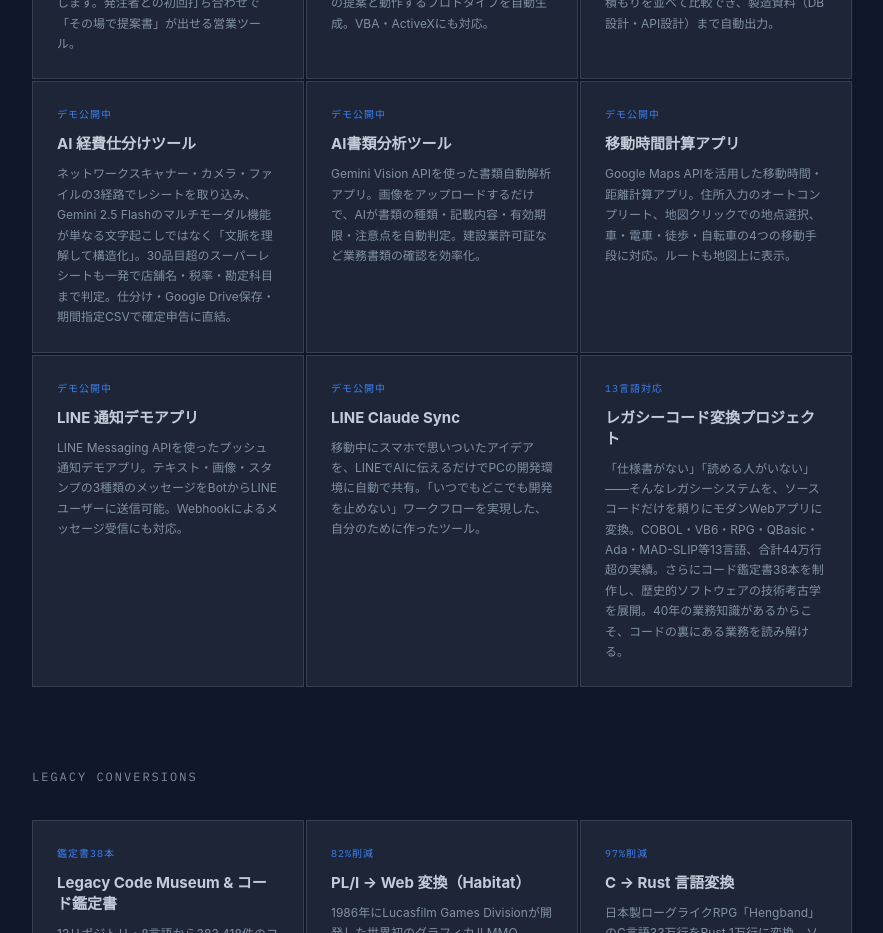
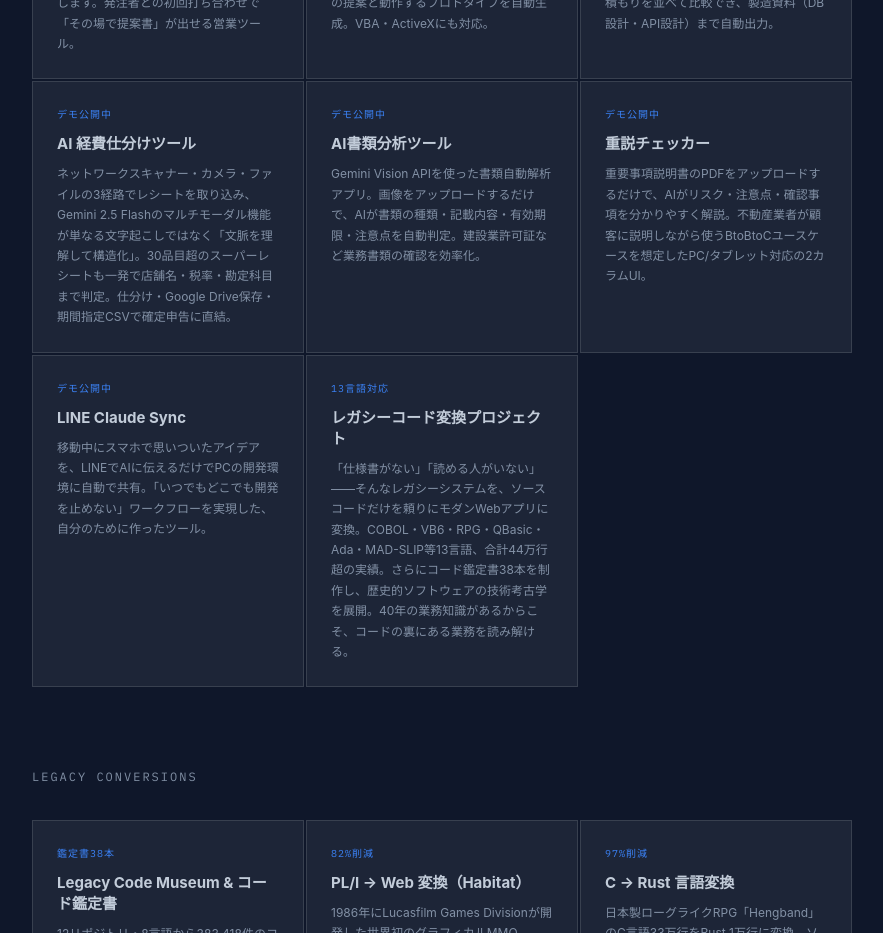
Before and after one commit to keita2399/lp, a Next.js app: page /works in a window 1280 px wide. Shown: the part 860-1793 px from the top of the page, without its empty margins (198-1081 px from the left). Built offline with nearby package versions, Linux system fonts and the light colour scheme.

Commit message:
重説チェッカー追加・移動時間/LINE通知アプリ削除

```diff
--- a/data/projects.ts
+++ b/data/projects.ts
@@ -379,124 +379,61 @@ export const projects: Project[] = [
     },
   },
   {
-    slug: "travel-time-app",
+    slug: "juusetsu-checker",
     category: "demo",
-    title: "移動時間計算アプリ",
+    title: "重説チェッカー",
     badge: "デモ公開中",
-    badgeColor: "#0ea5e9",
-    borderColor: "#0ea5e9",
-    externalUrl: "https://travel-time-app-keita2399s-projects.vercel.app",
-    thumbnail: "/thumbnails/travel-time-app.svg",
+    badgeColor: "#3577A6",
+    borderColor: "#3577A6",
+    externalUrl: "https://doc-reader-pied.vercel.app",
+    thumbnail: "/thumbnails/juusetsu-checker.svg",
     description:
-      "Google Maps APIを活用した移動時間・距離計算アプリ。住所入力のオートコンプリート、地図クリックでの地点選択、車・電車・徒歩・自転車の4つの移動手段に対応。ルートも地図上に表示。",
-    stats: ["Google Maps API", "4移動手段対応"],
-    tags: ["Next.js", "TypeScript", "Google Maps API", "Tailwind CSS"],
-    updatedAt: "2026-03-13",
-    githubRepo: "keita2399/travel-time-app",
+      "重要事項説明書のPDFをアップロードするだけで、AIがリスク・注意点・確認事項を分かりやすく解説。不動産業者が顧客に説明しながら使うBtoBtoCユースケースを想定したPC/タブレット対応の2カラムUI。",
+    stats: ["Gemini 2.5 Flash", "重説解析AI"],
+    tags: ["Next.js", "TypeScript", "LangChain", "Gemini API"],
+    updatedAt: "2026-04-20",
+    githubRepo: "keita2399/juusetsu-checker",
     detail: {
       overview:
-        "出発地と目的地を入力すると、Google Maps Directions APIでルート検索を行い、移動時間・距離・ルートを地図上に表示するWebアプリケーション。",
+        "重要事項説明書（PDF）をGemini 2.5 Flashで解析し、再考を推奨するリスク・注意事項・問題ない項目・担当者への質問リストをJSON形式で返すWebアプリ。不動産業者が顧客への説明時にタブレットやPCで見せながら使うユースケースを想定。",
       challenges: [
-        "Google Maps JavaScript APIの新しいfunctional API（setOptions/importLibrary）への対応",
-        "地図クリックイベントのstale closure問題（useRef パターンで解決）",
-        "移動手段によってルートが存在しない場合のエラーハンドリング",
+        "Gemini APIのモデル名変更と新SDK（@google/genai → @langchain/google-genai）への対応",
+        "アニメーション完了とAPI完了のタイミング同期（useRef dual-flag パターン）",
+        "印刷用レイアウトの@media printによるCSS分離",
+        "PC/タブレット両対応の2カラムレスポンシブレイアウト",
       ],
       approach: [
-        "Google Places Autocompleteで住所入力を補完",
-        "地図クリック→Geocoderで逆ジオコーディング（座標→住所）",
-        "DirectionsServiceで4つの移動手段（車/電車/徒歩/自転車）のルート計算",
-        "DirectionsRendererでルートを地図上に描画",
+        "LangChainのChatGoogleGenerativeAIでPDFをマルチモーダル解析",
+        "リスク・注意・OK・質問リストを構造化JSONで返すプロンプト設計",
+        "左カラムでアイテム一覧・右カラムで詳細表示の2ペインUI",
+        "window.print()＋print-onlyクラスによる印刷用サマリーシート",
       ],
       results: [
-        "住所入力・地図クリックの2つの方法で地点選択可能",
-        "4つの移動手段でリアルタイムにルート計算",
-        "ルートが見つからない場合のエラー表示",
-        "ポートフォリオ利用通知（LINE連携）",
+        "再考を推奨（最大5件）・注意（最大5件）・OK項目・質問リストを自動生成",
+        "担当者への質問モーダルで全件まとめて確認可能",
+        "印刷ボタン1つで顧客配布用サマリーシートを出力",
+        "Google Analytics（専用プロパティ）による利用状況計測",
       ],
       techDetail:
-        "Next.js 14 + TypeScript + Tailwind CSS + @googlemaps/js-api-loader。Maps JavaScript API, Directions API, Places API, Geocoding APIを使用。",
+        "Next.js + TypeScript + LangChain（@langchain/google-genai）+ Gemini 2.5 Flash。フロントはインラインスタイル＋globals.cssのメディアクエリでレスポンシブ対応。Vercelにデプロイ。",
       designDoc: {
         architecture:
-          "クライアント（ブラウザ）\n  AddressInput(出発地) ←→ Places Autocomplete\n  AddressInput(目的地) ←→ Places Autocomplete\n  TravelModeSelector（車/電車/徒歩/自転車）\n       │\n       ▼\n  MapDisplay\n  ├─ DirectionsService.route()（ルート計算）\n  ├─ DirectionsRenderer（ルート描画）\n  ├─ Marker（出発地:青A、目的地:赤B）\n  └─ 地図クリック → Geocoder（逆ジオコーディング）\n       │\n       ▼\n  ResultCard（距離・時間表示）\n       │ POST /api/notify（非同期）\n       ▼\n  LINE Messaging API（利用通知）",
+          "クライアント（ブラウザ）\n  TopScreen（PDFドロップゾーン）\n       │ File\n       ▼\n  AnalyzingScreen（アニメーション）\n       │ POST /api/analyze\n       ▼\n  ResultScreen\n  ├─ 左ペイン: ItemList（risks / watches / oks）\n  ├─ 右ペイン: DetailPanel（title / summary / question）\n  ├─ QuestionsModal（全質問一覧）\n  └─ PrintLayout（@media print 専用）\n─────────────────────────────\nサーバー（Next.js API Route）\n  /api/analyze\n  ├─ PDF → base64変換\n  ├─ LangChain ChatGoogleGenerativeAI\n  └─ JSON パース → レスポンス",
         dataFlow: [
-          "Google Maps JavaScript APIを初期化（日本語/日本リージョン、デフォルト中心: 東京駅）",
-          "ユーザーが出発地を入力 → Placesオートコンプリートで候補表示（日本限定）",
-          "ユーザーが目的地を入力（入力 or 地図クリック→逆ジオコーディング）",
-          "移動手段を選択（車🚗/電車🚃/徒歩🚶/自転車🚲）",
-          "DirectionsService.route() でルート計算 → 地図上に緑色ポリラインで描画",
-          "ResultCardに距離・所要時間を表示、非同期でLINE通知を送信",
+          "ユーザーがPDFをドロップまたは選択",
+          "POST /api/analyze にFormDataでアップロード",
+          "サーバーでbase64変換してGemini 2.5 Flashにマルチモーダルリクエスト",
+          "JSONレスポンスをパースしてAnalyzeResult型に変換",
+          "ResultScreenで2カラム表示。左ペインのアイテムをクリックで右ペインに詳細表示",
+          "印刷ボタンでPrintLayoutを出力（画面UIは非表示）",
         ],
         apiSpecs: [
-          { method: "POST", path: "/api/notify", description: "出発地・目的地・移動手段をLINE Messaging APIで通知" },
+          { method: "POST", path: "/api/analyze", description: "PDFを受け取りGemini解析結果をJSONで返す" },
         ],
         dataModels:
-          "type TravelMode = 'driving' | 'transit'\n                 | 'walking' | 'bicycling';\n\ninterface TravelResult {\n  origin: string;\n  destination: string;\n  distance: string;   // 例: \"15.2 km\"\n  duration: string;   // 例: \"25分\"\n  mode: TravelMode;\n}\n\ninterface LocationInput {\n  address: string;\n  lat: number;\n  lng: number;\n}",
+          "type AnalyzeResult = {\n  doc: string;\n  risks: RiskItem[];\n  watches: WatchItem[];\n  oks: string[];\n  questions: string[];\n};\n\ntype RiskItem = {\n  id: string;\n  title: string;\n  summary: string;\n  detail: string;\n  question?: string;\n};\n\ntype WatchItem = {\n  id: string;\n  title: string;\n  summary: string;\n  question?: string;\n};",
         envVars: [
-          { name: "NEXT_PUBLIC_GOOGLE_MAPS_API_KEY", required: true, description: "Google Maps APIキー（クライアント公開）" },
-          { name: "LINE_NOTIFY_TOKEN", required: false, description: "LINE通知用アクセストークン" },
-          { name: "LINE_NOTIFY_USER_ID", required: false, description: "LINE通知先ユーザーID" },
-        ],
-      },
-    },
-  },
-  {
-    slug: "line-notify-app",
-    category: "demo",
-    title: "LINE 通知デモアプリ",
-    badge: "デモ公開中",
-    badgeColor: "#06c755",
-    borderColor: "#06c755",
-    externalUrl: "https://line-notify-app-keita2399s-projects.vercel.app",
-    thumbnail: "/thumbnails/line-notify-app.svg",
-    description:
-      "LINE Messaging APIを使ったプッシュ通知デモアプリ。テキスト・画像・スタンプの3種類のメッセージをBotからLINEユーザーに送信可能。Webhookによるメッセージ受信にも対応。",
-    stats: ["LINE Messaging API", "3種メッセージ対応"],
-    tags: ["Next.js", "TypeScript", "LINE Messaging API", "Tailwind CSS"],
-    updatedAt: "2026-03-13",
-    githubRepo: "keita2399/line-notify-app",
-    detail: {
-      overview:
-        "LINE Messaging APIを活用し、Webアプリからワンクリックでテキスト・画像・スタンプをLINEに送信できるデモアプリケーション。送信履歴の管理やWebhookでのメッセージ受信にも対応。",
-      challenges: [
-        "LINE Developers ConsoleとOfficial Account Managerの設定手順の整理",
-        "Webhook署名検証（HMAC-SHA256）の実装",
-        "Channel Access TokenとUser IDの安全な管理",
-      ],
-      approach: [
-        "@line/bot-sdk でMessaging APIクライアントを構築",
-        "pushMessage APIでテキスト・画像・スタンプの3種類に対応",
-        "Webhookエンドポイントで受信メッセージの署名検証",
-        "送信履歴をクライアント側で管理・表示",
-      ],
-      results: [
-        "テキスト・画像URL・LINE公式スタンプの送信に対応",
-        "送信成功/失敗のステータス表示",
-        "Webhook署名検証によるセキュアなメッセージ受信",
-        "ポートフォリオ利用通知（LINE連携）",
-      ],
-      techDetail:
-        "Next.js 14 + TypeScript + Tailwind CSS + @line/bot-sdk。LINE Messaging API（pushMessage / Webhook）。",
-      designDoc: {
-        architecture:
-          "クライアント（ブラウザ）\n  MessageForm\n  ├─ メッセージ種別選択（テキスト/画像/スタンプ）\n  ├─ 内容入力\n  └─ 送信ボタン\n       │ POST /api/send\n       ▼\n  MessageHistory ←── 送信結果を追記\n─────────────────────────────\nサーバー（Next.js API Routes）\n  /api/send\n  ├─ バリデーション\n  ├─ LINE SDK → pushMessage\n  └─ 利用通知（非同期）\n\n  /api/webhook\n  ├─ HMAC-SHA256署名検証\n  └─ イベントログ出力\n─────────────────────────────\n       ▼\n  LINE Messaging API → ユーザーのLINE",
-        dataFlow: [
-          "ユーザーがメッセージ種別を選択（テキスト/画像URL/スタンプ）",
-          "対応する入力欄に内容を入力し、送信ボタンを押下",
-          "POST /api/send にリクエスト → サーバーで入力バリデーション",
-          "LINE SDK の MessagingApiClient でプッシュメッセージ送信",
-          "利用通知を非同期送信（Fire & Forget）",
-          "成功/失敗レスポンスをクライアントに返却、MessageHistoryに追加表示",
-        ],
-        apiSpecs: [
-          { method: "POST", path: "/api/send", description: "テキスト/画像/スタンプをLINE Messaging APIで送信" },
-          { method: "POST", path: "/api/webhook", description: "LINE Webhookイベント受信（HMAC-SHA256署名検証）" },
-        ],
-        dataModels:
-          "interface SendMessageRequest {\n  type: 'text' | 'image' | 'sticker';\n  text?: string;\n  imageUrl?: string;\n  packageId?: string;\n  stickerId?: string;\n}\n\ninterface MessageLog {\n  id: string;\n  type: 'text' | 'image' | 'sticker';\n  content: string;\n  status: 'sent' | 'failed';\n  timestamp: Date;\n}",
-        envVars: [
-          { name: "LINE_CHANNEL_ACCESS_TOKEN", required: true, description: "LINE Bot認証トークン" },
-          { name: "LINE_CHANNEL_SECRET", required: true, description: "Webhook署名検証用シークレット" },
-          { name: "LINE_DEFAULT_USER_ID", required: true, description: "メッセージ送信先ユーザーID" },
+          { name: "GEMINI_API_KEY", required: true, description: "Google Gemini APIキー" },
         ],
       },
     },
```
Also changed, not shown: public/thumbnails/juusetsu-checker.svg (added).
